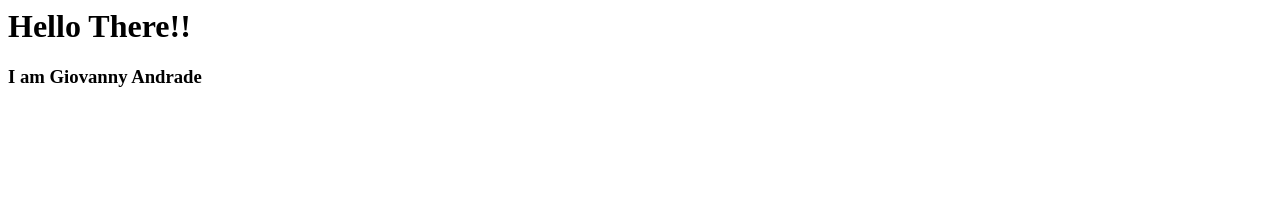
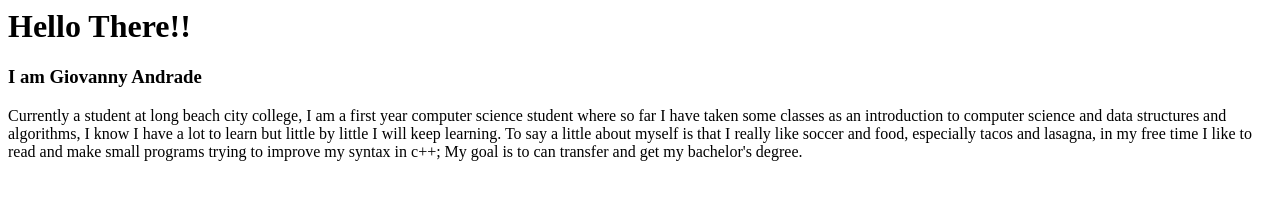
Before and after one commit to giovannyandrade/Portfolio, a plain HTML site: page index.html in a window 1280 px wide. Drawn offline with Linux system fonts and the light colour scheme.

Commit message:
Update index.html

```diff
--- a/index.html
+++ b/index.html
@@ -6,3 +6,6 @@
 
 <h1>Hello There!! </h1>
 <h3>I am Giovanny Andrade</h3>
+<p>
+Currently a student at long beach city college, I am a first year computer science student where so far I have taken some classes as an introduction to computer science and data structures and algorithms, I know I have a lot to learn but little by little I will keep learning. To say a little about myself is that I really like soccer and food, especially tacos and lasagna, in my free time I like to read and make small programs trying to improve my syntax in c++; My goal is to can transfer and get my bachelor's degree.
+</p>
```
